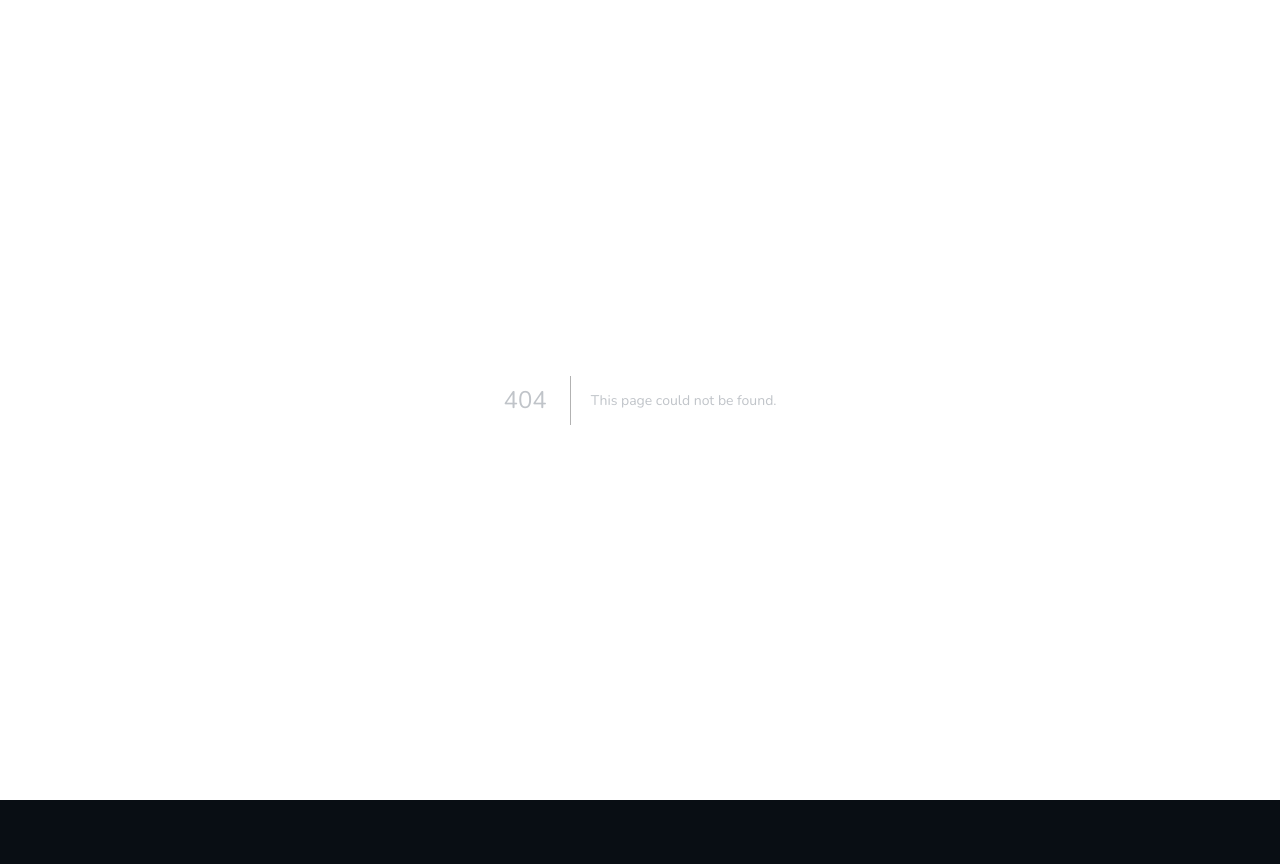
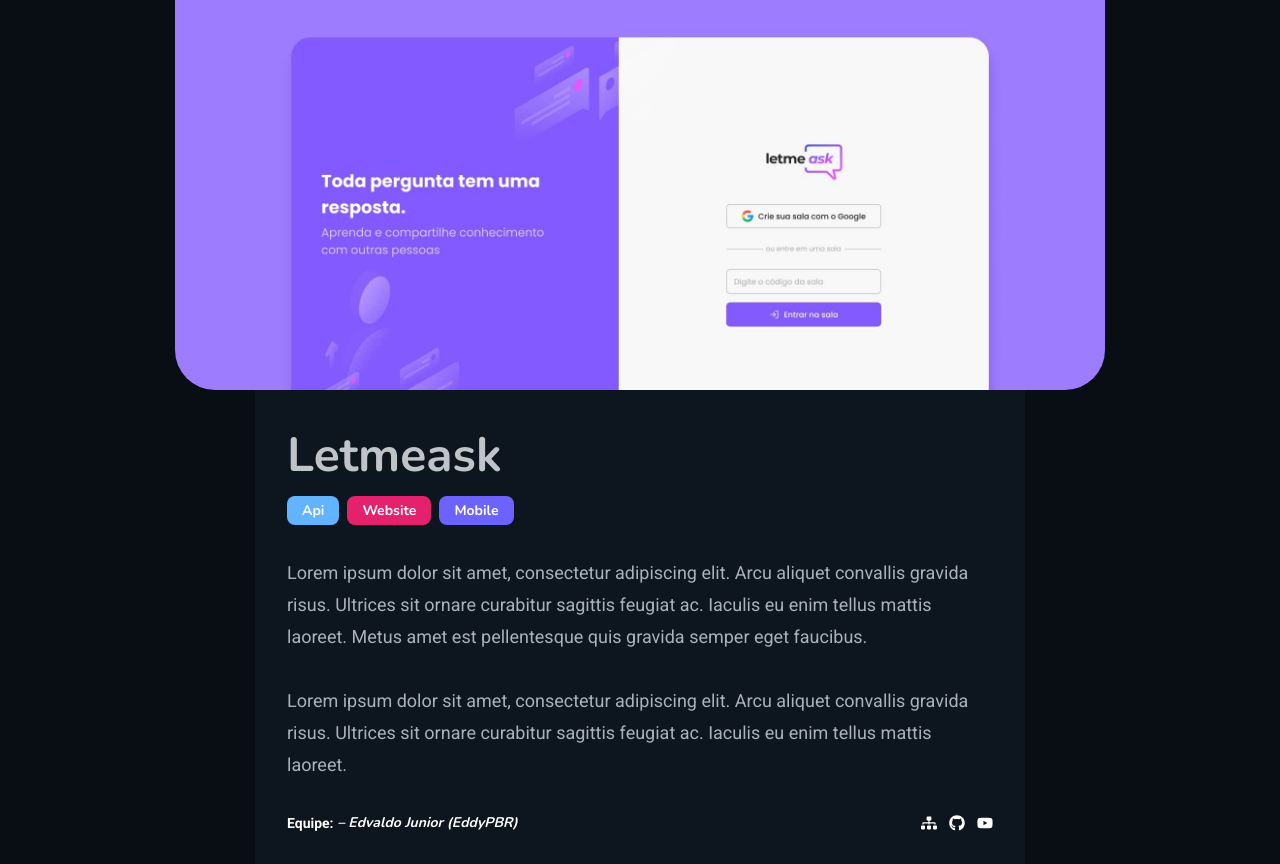
Before and after one commit to EddyPBR/eddypbr-website, a Next.js app: page /portfolio/letmeask in a window 1280 px wide. Before the commit this address had no page. Before the commit the page ends 800 px from the top, so only its background shows below. Built offline with nearby package versions, Linux system fonts and the light colour scheme.

Commit message:
:package: Adicionando página do projeto letmeask

```diff
--- /dev/null
+++ b/src/pages/portfolio/letmeask.tsx
@@ -0,0 +1,58 @@
+import Head from "next/head";
+
+import { Badge } from "../../components/Badge";
+import { ExternalLink } from "../../components/ExternalLink";
+
+import { Container, ProjectHead, ProjectContent, ProjectBody, ProjectFooter } from "../../styles/Project";
+
+export default function Letmeask() {
+  const project = {
+    title: "Letmeask",
+    categories: ["web", "pwa"],
+    thumbnail: "/projects/letmeask/letmeask-thumbnail.jpg",
+  };
+
+  return(
+    <>
+      <Head>
+        <title>{project.title} | EddyPBR</title>
+      </Head>
+
+      <Container>
+        <ProjectHead bgUrl={project.thumbnail} />
+        <ProjectContent>
+          <ProjectBody>
+            <h1>{project.title}</h1>
+            <div>
+              <Badge color="#63B4FF" title="Api" />
+              <Badge color="#E3216D" title="Website" />
+              <Badge color="#6C63FF" title="Mobile" />
+            </div>
+            <p>
+              Lorem ipsum dolor sit amet, consectetur adipiscing elit. Arcu
+              aliquet convallis gravida risus. Ultrices sit ornare curabitur
+              sagittis feugiat ac. Iaculis eu enim tellus mattis laoreet. Metus
+              amet est pellentesque quis gravida semper eget faucibus.
+            </p>
+            <p>
+              Lorem ipsum dolor sit amet, consectetur adipiscing elit. Arcu
+              aliquet convallis gravida risus. Ultrices sit ornare curabitur
+              sagittis feugiat ac. Iaculis eu enim tellus mattis laoreet.
+            </p>
+          </ProjectBody>
+          <ProjectFooter>
+            <div>
+              <strong>Equipe:</strong>
+              <cite>&ndash; Edvaldo Junior (EddyPBR)</cite>
+            </div>
+            <div>
+              <ExternalLink website="https://letmeask-virid.vercel.app/" />
+              <ExternalLink github="https://github.com/EddyPBR/letmeask" />
+              <ExternalLink youtube="https://www.youtube.com/watch?v=a7P--fnjtzE" />
+            </div>
+          </ProjectFooter>
+        </ProjectContent>
+      </Container>
+    </>
+  );
+}
--- /dev/null
+++ b/src/styles/Project.tsx
@@ -0,0 +1,91 @@
+import styled from "styled-components";
+
+type ProjectHeadProps = {
+  bgUrl: string;
+}
+
+export const Container = styled.main`
+  width: 90vw;
+  max-width: 93rem;
+  min-height: 100vh;
+  margin: 0 auto;
+
+  display: flex;
+  flex-direction: column;
+`;
+
+export const ProjectHead = styled.section<ProjectHeadProps>`
+  width: 100%;
+  height: 39rem;
+  overflow-y: hidden;
+
+  display: flex;
+  justify-content: center;
+  align-items: center;
+
+  background: url(${props => props.bgUrl});
+  background-size: cover;
+  background-position: bottom;
+
+  border-radius: 0 0 4rem 4rem;
+`;
+
+export const ProjectContent = styled.section`
+  width: 100%;
+  max-width: 77rem;
+  margin: 0 auto;
+  padding: 3.2rem;
+  background-color: ${props => props.theme.colors.black600};
+`;
+
+export const ProjectBody = styled.article`
+  h1 {
+    margin-bottom: 0.8rem;
+  }
+
+  > div {
+    width: 100%;
+    display: flex;
+    gap: 0.8rem;
+  }
+
+  > p {
+    font-size: 1.8rem;
+    margin-top: 3.2rem;
+    line-height: 3.2rem;
+  }
+`;
+
+export const ProjectFooter = styled.article`
+  margin-top: 3.2rem;
+  width: 100%;
+
+  display: flex;
+  justify-content: space-between;
+  align-items: center;
+  gap: 1.2rem;
+
+  > div:first-child {
+    display: flex;
+    align-items: center;
+    gap: 0.4rem;
+
+    > strong {
+      font-size: 1.4rem;
+      color: ${props => props.theme.colors.white};
+    }
+
+    > cite {
+      font: ${props => props.theme.fonts.title};
+      font-style: italic;
+      font-size: 1.4rem;
+      color: ${props => props.theme.colors.white};
+    }
+  }
+
+  > div:last-child {
+    display: flex;
+    align-items: center;
+    gap: 1.2rem;
+  }
+`;
```
